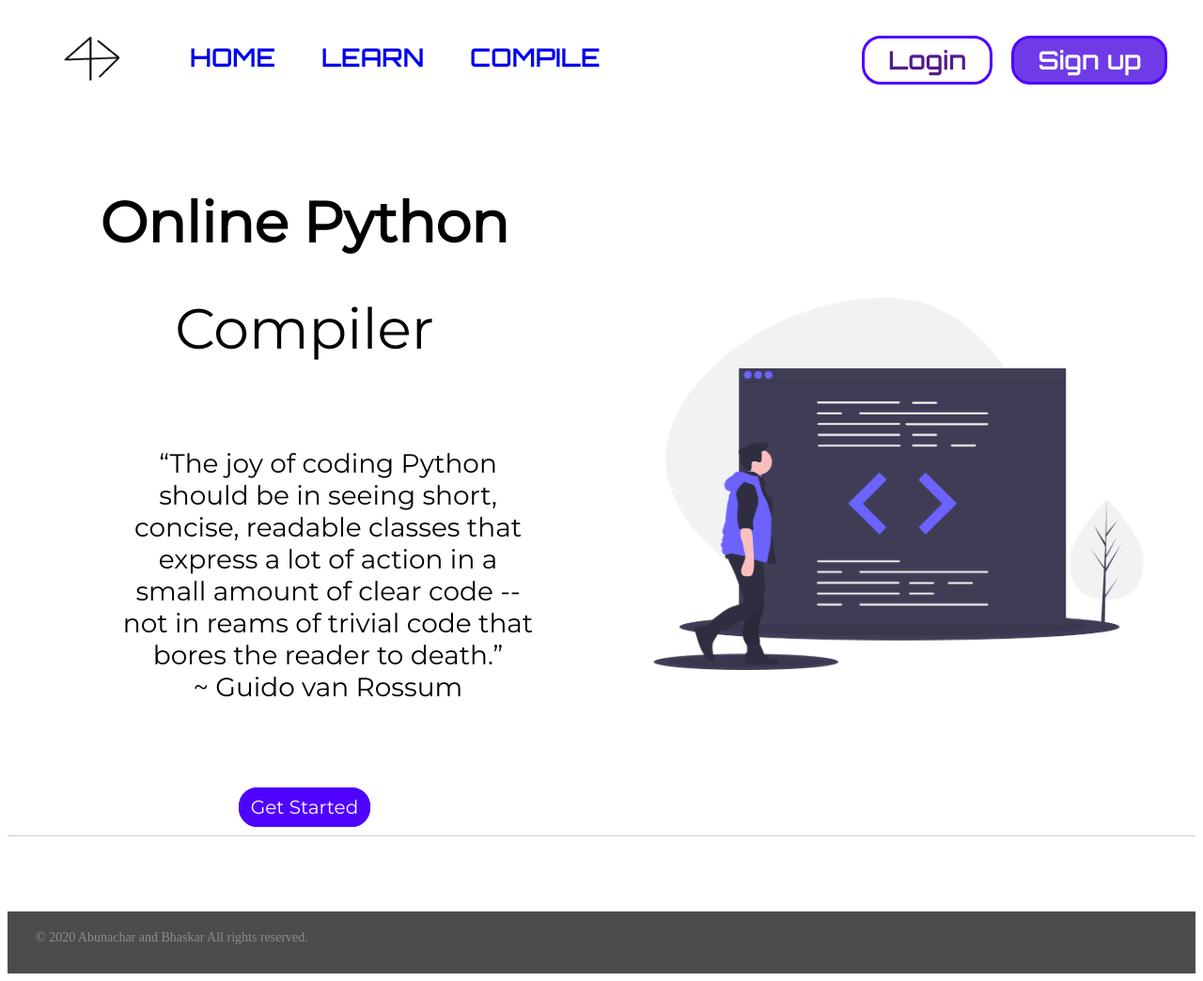
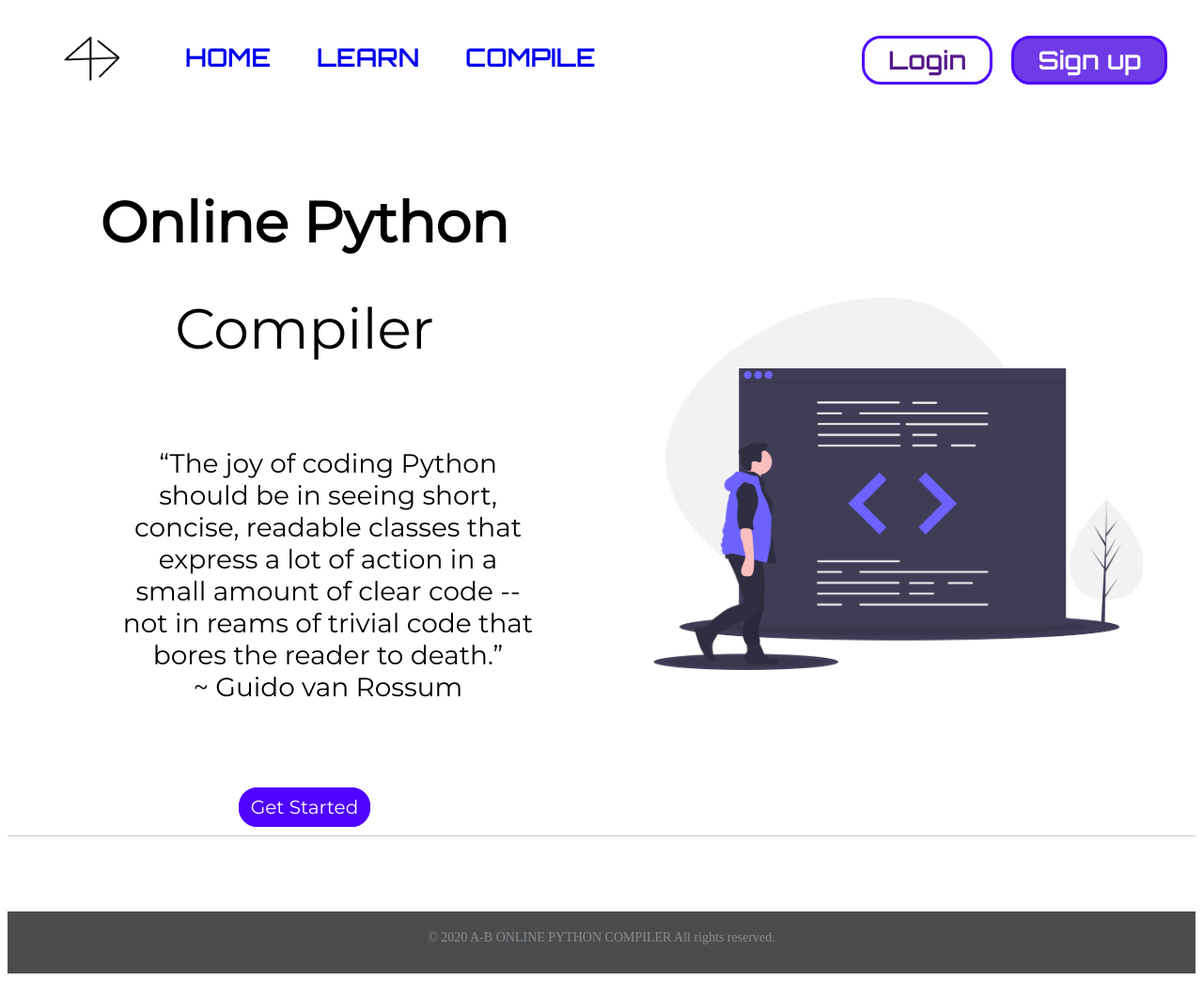
Before and after one commit to knight-byte/Online-Python-Interpreter, a Django app: page / in a window 1280 px wide. Shown: the whole page at 94% size. Run offline with Django 3.2, Linux system fonts and the light colour scheme.

Commit message:
few changes

```diff
--- a/static/css/base.css
+++ b/static/css/base.css
@@ -1,6 +1,9 @@
 .container{
 display: flex;
-padding-bottom:0px;
+/*padding-bottom:0px;
+ */
+ /*margin: 0px;*/
+ padding: 0px;
 }
 
 .nav{
@@ -27,11 +30,14 @@ padding-left: 50px;
 .nav-left a:hover{
 text-decoration: underline;
 }
+.nav-left a:visited{
+	color: rgb(111, 59, 231);
+}
 
 .nav-left img{
 	width: 60px;
 	height: 50px;
-	padding-right: 25px;
+	padding-right: 20px;
 }
 .nav-left a{
 	padding-left: 30px;
@@ -49,6 +55,7 @@ margin-right: 20px;
 .login a:hover{
 color: white;
 }
+
 
 .myacc{
 padding: 6px 10px 6px 10px;
@@ -75,6 +82,7 @@ padding-top: 80px;
 
 .site-footer .bottom-footer {
 background-color: #4a4c4e;
+text-align: center;
 
 padding: 20px 30px 30px 30px;
 font-size: 14px;
@@ -85,4 +93,5 @@ font-size: 0.875em;
 
 .site-footer .colophon {
 color: #898b8d;
+text-align: center;
 }
--- a/templates/base.html
+++ b/templates/base.html
@@ -36,9 +36,9 @@
 
 		<div class="site-footer">
 			<div class="bottom-footer">
-				<div class="container">
-					<div class="colophon">	 &copy 2020  Abunachar and Bhaskar All rights reserved.</div>
-				</div>
+
+				<div class="colophon">	 &copy 2020 A-B ONLINE PYTHON COMPILER  All rights reserved.</div>
+
 			</div>
 
 		</div>
```
